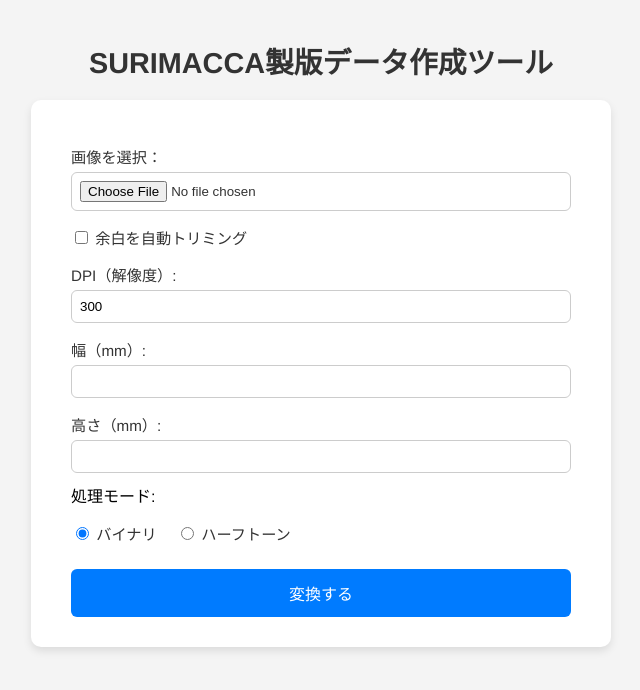
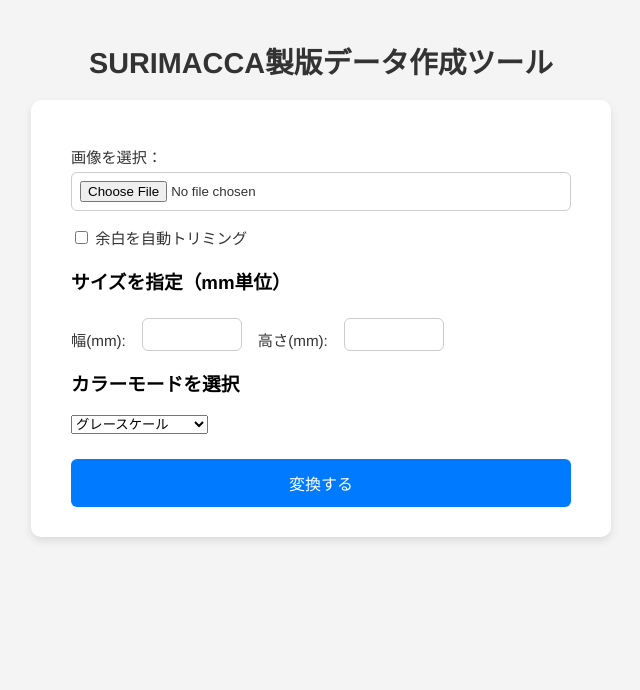
Before and after one commit to tk1068/silk_skreenapp, a Flask app: page / in a window 1280 px wide. Shown: the top 690 px of the page, without its empty margins (319-959 px from the left). Run offline with Flask 3, Linux system fonts and the light colour scheme.

Commit message:
Fix layout / Update processing

```diff
--- a/app.py
+++ b/app.py
@@ -17,7 +17,7 @@
     mode = request.form['mode']
     width_mm = request.form.get('width', type=float)
     height_mm = request.form.get('height', type=float)
-    dpi = request.form.get('dpi', type=int, default=300)
+    dpi = 300  # 固定DPI
     trim = request.form.get('trim') == 'on'
 
     image = Image.open(image_file.stream).convert('L')  # グレースケール化
@@ -31,18 +31,27 @@
         if bbox:
             image = image.crop(bbox)
 
-    # サイズ調整
+    # サイズ調整（DPI固定で計算）
     if width_mm or height_mm:
         orig_w, orig_h = image.size
+
+        # 画像サイズの計算（mm -> px）でDPI=300を固定
         if width_mm and not height_mm:
             width_px = int(width_mm / 25.4 * dpi)
-            height_px = int(orig_h * (width_px / orig_w))
+            height_px = int(orig_h * (width_px / orig_w))  # 縦横比を保つ
         elif height_mm and not width_mm:
             height_px = int(height_mm / 25.4 * dpi)
-            width_px = int(orig_w * (height_px / orig_h))
+            width_px = int(orig_w * (height_px / orig_h))  # 縦横比を保つ
         else:
             width_px = int(width_mm / 25.4 * dpi)
             height_px = int(height_mm / 25.4 * dpi)
+
+        # ここで最大サイズの制限（例えば、最大10000px程度）をかける
+        MAX_SIZE = 10000  # 最大サイズ（ピクセル数）
+        width_px = min(width_px, MAX_SIZE)
+        height_px = min(height_px, MAX_SIZE)
+
+        # リサイズを行う
         image = image.resize((width_px, height_px), Image.LANCZOS)
 
     # 処理モード
@@ -50,10 +59,13 @@
         image = image.point(lambda x: 255 if x > 128 else 0, '1')
     elif mode == 'halftone':
         image = image.convert('1', dither=Image.FLOYDSTEINBERG)
+    elif mode == 'grayscale':
+        pass  # 何もしない（すでに .convert('L') でグレースケール化済み）
 
-    # 保存
+
+    # 保存（300dpiで固定）
     result_path = os.path.join(STATIC_FOLDER, 'output.png')
-    image.save(result_path)
+    image.save(result_path, dpi=(300, 300), optimize=True)
 
     return redirect(url_for('result'))
 
--- a/templates/index.html
+++ b/templates/index.html
@@ -103,23 +103,23 @@
             <input type="checkbox" name="trim"> 余白を自動トリミング
         </label>
 
-        <label>DPI（解像度）:
-            <input type="number" name="dpi" value="300" required>
-        </label>
+        <h3>サイズを指定（mm単位）</h3>
+        <div style="display: flex; gap: 1em; align-items: center; flex-wrap: wrap;">
+            <label for="width">幅(mm):</label>
+            <input type="number" id="width" name="width" step="0.1" style="width: 100px;">
 
-        <label>幅（mm）:
-            <input type="number" name="width" step="0.1">
-        </label>
+            <label for="height">高さ(mm):</label>
+            <input type="number" id="height" name="height" step="0.1" style="width: 100px;">
+        </div>
 
-        <label>高さ（mm）:
-            <input type="number" name="height" step="0.1">
-        </label>
 
-        <div class="radio-group">
-            <span>処理モード:</span><br>
-            <label><input type="radio" name="mode" value="binary" checked> バイナリ</label>
-            <label><input type="radio" name="mode" value="halftone"> ハーフトーン</label>
-        </div>
+        <h3>カラーモードを選択</h3>
+        <select name="mode">
+            <option value="grayscale">グレースケール</option>
+            <option value="binary">モノクロ（2階調）</option>
+            <option value="halftone">ハーフトーン</option>
+        </select>
+
 
         <button type="submit">変換する</button>
     </form>
```
Also changed, not shown: redeproy.txt (added, +11 -0 lines), static/output.png.
